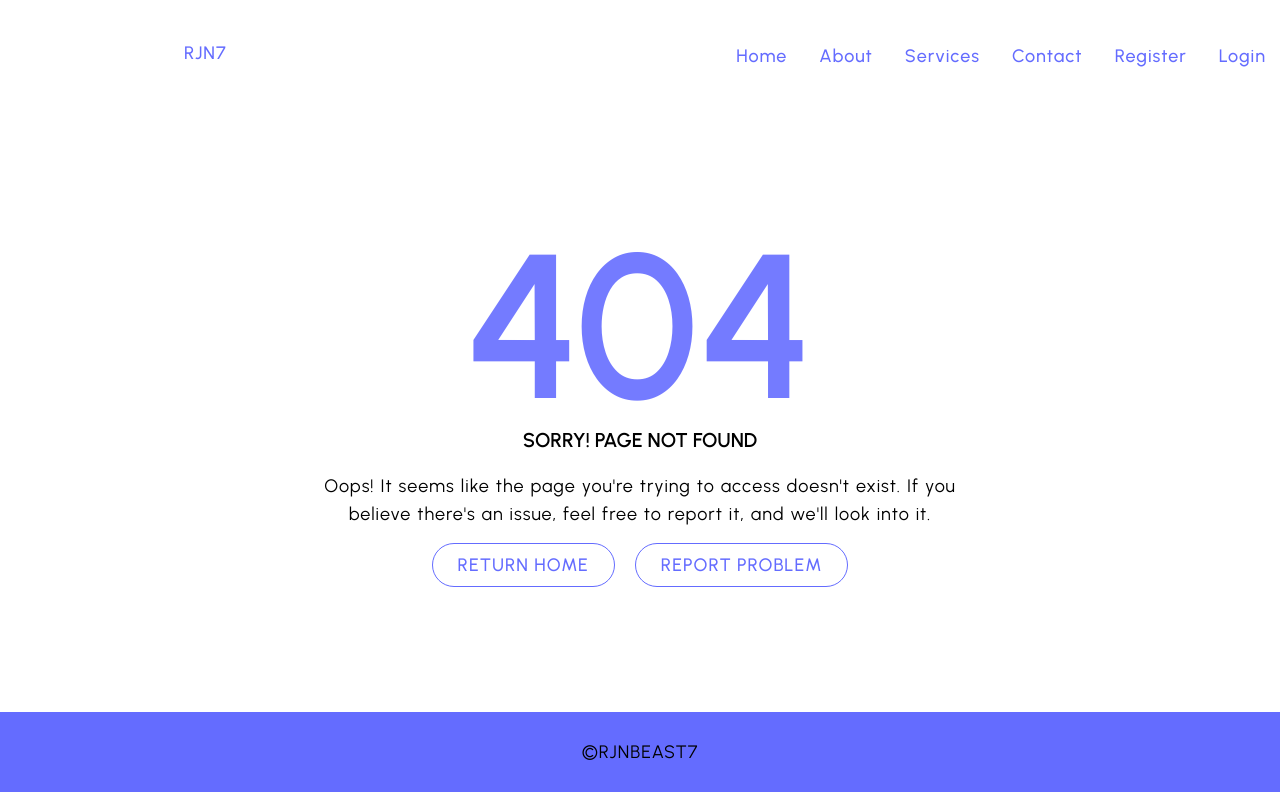
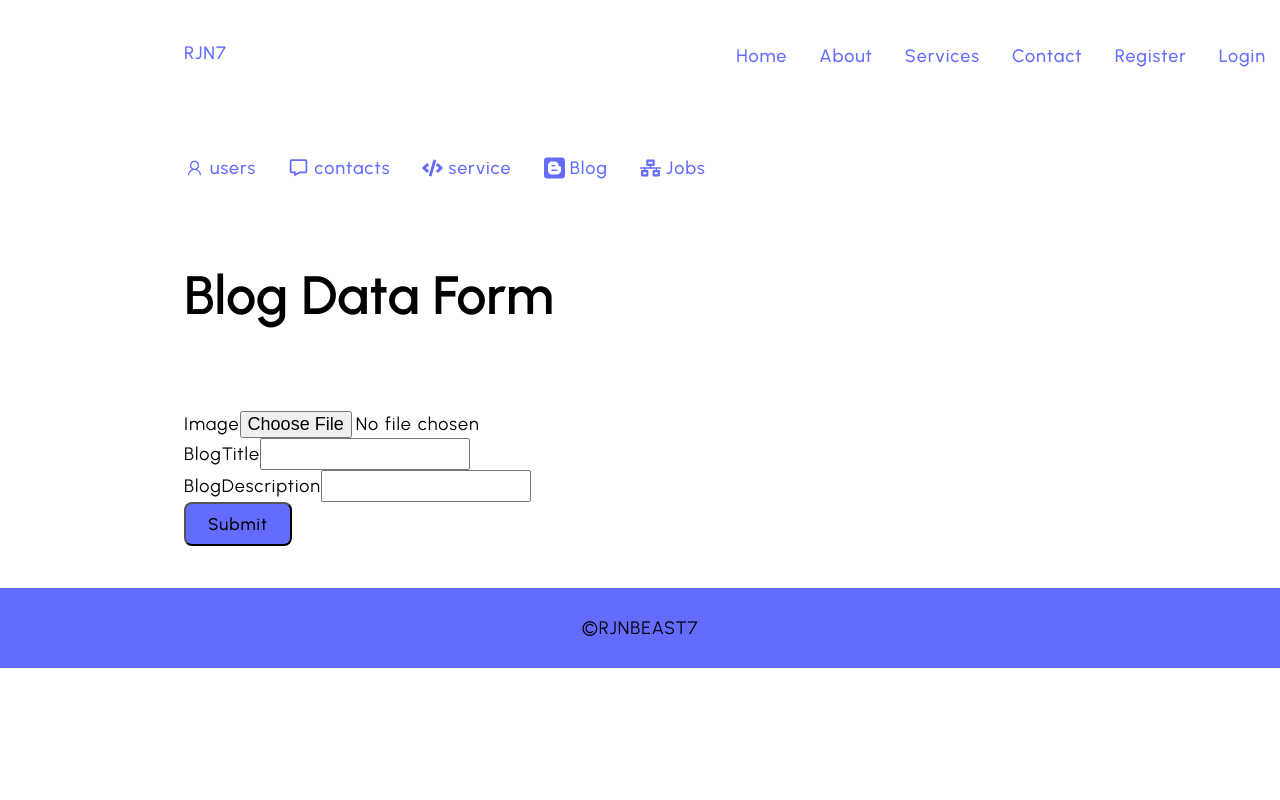
Before and after one commit to Rajan-7/Mern, a React (Vite) app in the folder client/: page /admin/blogs in a window 1280 px wide. Built offline with nearby package versions, Linux system fonts and the light colour scheme; no server answers; a web font is replaced by a local one.

Commit message:
Ft:modification Admin-layout.jsx

```diff
--- a/client/src/App.jsx
+++ b/client/src/App.jsx
@@ -12,6 +12,8 @@ import { Logout } from "./pages/Logout";
 import { AdminLayout } from "./components/layouts/Admin-Layout";
 import { AdminUsers } from "./pages/Admin-users";
 import { AdminContacts } from "./pages/Admin-contacts";
+import { AdminJob } from "./pages/Admin-jobs";
+import { AdminBlog } from "./pages/Admin-blog";
 
 const App = () => {
   return (
@@ -30,6 +32,8 @@ const App = () => {
           <Route path="/admin" element={<AdminLayout />}>
             <Route path="users" element={<AdminUsers />} />
             <Route path="contacts" element={<AdminContacts />} />
+            <Route path="jobs" element={<AdminJob />} />
+            <Route path="blogs" element={<AdminBlog />} />
           </Route>
         </Routes>
         <Footer />
--- a/client/src/components/layouts/Admin-Layout.jsx
+++ b/client/src/components/layouts/Admin-Layout.jsx
@@ -1,7 +1,8 @@
 import { NavLink, Outlet } from "react-router-dom";
 import { LiaUser } from "react-icons/lia";
 import { BiMessage } from "react-icons/bi";
-import { FaCode,FaHome } from "react-icons/fa";
+import { FaCode, FaHome, FaNetworkWired } from "react-icons/fa";
+import { FaBlogger } from "react-icons/fa6";
 
 export const AdminLayout = () => {
   return (
@@ -11,16 +12,34 @@ export const AdminLayout = () => {
           <nav>
             <ul>
               <li>
-                <NavLink to="/admin/users"><LiaUser/>users</NavLink>
+                <NavLink to="/admin/users">
+                  <LiaUser />
+                  users
+                </NavLink>
               </li>
               <li>
-                <NavLink to="/admin/contacts"><BiMessage/>contacts</NavLink>
+                <NavLink to="/admin/contacts">
+                  <BiMessage />
+                  contacts
+                </NavLink>
               </li>
               <li>
-                <NavLink to="/service"><FaCode/>service</NavLink>
+                <NavLink to="/service">
+                  <FaCode />
+                  service
+                </NavLink>
               </li>
               <li>
-                <NavLink to="/"><FaHome/>home</NavLink>
+                <NavLink to="/admin/blogs">
+                  <FaBlogger />
+                  Blog
+                </NavLink>
+              </li>
+              <li>
+                <NavLink to="/admin/jobs">
+                  <FaNetworkWired />
+                  Jobs
+                </NavLink>
               </li>
             </ul>
           </nav>
--- /dev/null
+++ b/client/src/pages/Admin-blog.jsx
@@ -0,0 +1,42 @@
+export const AdminBlog = () => {
+  return (
+    <>
+      <section className="blog-section">
+        <div className="container heading">
+          <h1>Blog Data Form</h1>
+        </div>
+        <div className="blog-form container">
+          <form>
+            <div>
+              <label htmlFor="image">Image</label>
+              <input type="file" name="image" id="image" required />
+            </div>
+            <div>
+              <label htmlFor="blogtitle">BlogTitle</label>
+              <input
+                type="text"
+                name="blogtitle"
+                id="blogtitle"
+                required
+                autoComplete="off"
+              />
+            </div>
+            <div>
+              <label htmlFor="blogdescription">BlogDescription</label>
+              <input
+                type="text"
+                name="blogdescription"
+                id="blogdescription"
+                required
+                autoComplete="off"
+              />
+            </div>
+            <div>
+                <button type="submit">Submit</button>
+            </div>
+          </form>
+        </div>
+      </section>
+    </>
+  );
+};
--- /dev/null
+++ b/client/src/pages/Admin-jobs.jsx
@@ -0,0 +1,7 @@
+export const AdminJob = () => {
+  return (
+    <>
+      <h1>Job Description Sender</h1>
+    </>
+  );
+};
--- a/client/src/pages/Admin-users.jsx
+++ b/client/src/pages/Admin-users.jsx
@@ -47,18 +47,17 @@ export const AdminUsers = () => {
               </tr>
             </thead>
             <tbody>
-                    {
-                        users.map((usrElm,index)=>{
-                            return <tr>
+              {users.map((usrElm, index) => {
+                return (
+                  <tr key={index}>
                     <td>{usrElm.username}</td>
                     <td>{usrElm.email}</td>
                     <td>{usrElm.phone}</td>
                     <td>Edit</td>
                     <td>Delete</td>
-
                   </tr>
-                        })
-                    }
+                );
+              })}
             </tbody>
           </table>
         </div>
--- a/client/src/pages/Service.jsx
+++ b/client/src/pages/Service.jsx
@@ -10,12 +10,12 @@ export const Service = () => {
         </div>
         <div className="container grid grid-threep-cols">
           {services.map((curElm, ind) => {
-            const {price,provider,description,service}=curElm;
+            const {price,provider,description,service,image}=curElm;
             return (
               <div className="card" key={ind}>
                 <div className="card-image">
                   <img
-                    src="/image/design.png"
+                    src={image}
                     alt="Girl presenting topics"
                     height="250"
                     width="250"
```
Also changed, not shown: 1 other file (tests, documents, lock files or other folders). Lines whose indentation alone changed are shown as unchanged.
